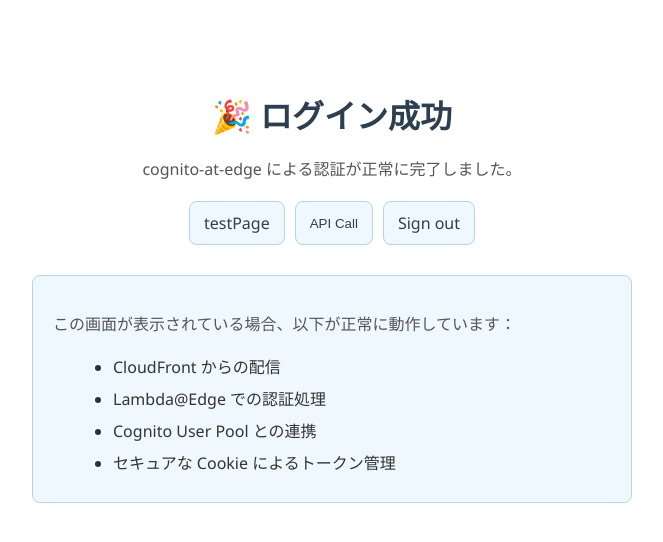
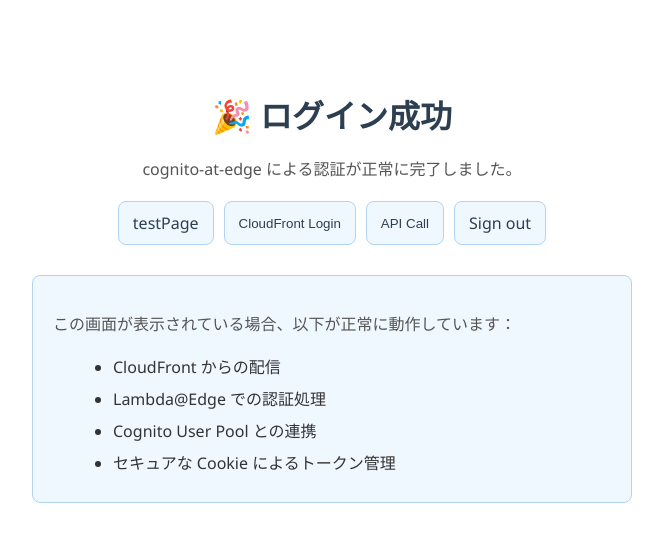
Before and after one commit to kocya-dev/sample-edge-auth, a Vue app in the folder frontend/: page /index.html in a window 1280 px wide. Shown: the top 542 px of the page, without its empty margins (308-971 px from the left). Built offline with nearby package versions, Linux system fonts and the light colour scheme; no server answers.

Commit message:
feat(auth): implement CloudFront authentication flow with popup handling

```diff
--- a/frontend/src/pages/HomePage.vue
+++ b/frontend/src/pages/HomePage.vue
@@ -1,7 +1,29 @@
 <script setup lang="ts">
+import { computed, ref } from "vue";
+
 // トップページ（ログイン成功画面）
 
 const apiBaseUrl = (import.meta.env.VITE_API_BASE_URL as string | undefined)?.replace(/\/$/, "") ?? "";
+
+const popupMessageType = "sample-edge-auth:cloudfront-auth-complete";
+const authStatus = ref("");
+const isAuthenticating = ref(false);
+
+const cloudFrontOrigin = computed(() => {
+  if (!apiBaseUrl) {
+    return "";
+  }
+
+  try {
+    return new URL(apiBaseUrl).origin;
+  } catch {
+    return "";
+  }
+});
+
+const needsCloudFrontPopupAuth = computed(
+  () => window.location.origin.startsWith("http://localhost") || window.location.origin.startsWith("https://localhost"),
+);
 
 function buildApiUrl(path: string): string {
   if (!apiBaseUrl) {
@@ -10,6 +32,76 @@ function buildApiUrl(path: string): string {
 
   const normalizedPath = path.startsWith("/") ? path : `/${path}`;
   return `${apiBaseUrl}${normalizedPath}`;
+}
+
+function openAuthPopup(targetUrl: string): Window | null {
+  const popup = window.open("about:blank", "sample-edge-auth-login", "popup=yes,width=520,height=720");
+  if (!popup) {
+    return null;
+  }
+
+  popup.name = window.location.origin;
+  popup.location.href = targetUrl;
+  return popup;
+}
+
+async function authenticateWithCloudFront(): Promise<void> {
+  if (!needsCloudFrontPopupAuth.value) {
+    authStatus.value = "CloudFront 配下で表示中のため、追加認証は不要です。";
+    return;
+  }
+
+  if (!cloudFrontOrigin.value) {
+    throw new Error("CloudFront の URL が設定されていません。");
+  }
+
+  if (isAuthenticating.value) {
+    return;
+  }
+
+  isAuthenticating.value = true;
+  authStatus.value = "CloudFront で認証しています...";
+
+  try {
+    await new Promise<void>((resolve, reject) => {
+      const popup = openAuthPopup(`${cloudFrontOrigin.value}/auth-popup-complete.html`);
+      if (!popup) {
+        reject(new Error("ポップアップを開けませんでした。"));
+        return;
+      }
+
+      const timer = window.setInterval(() => {
+        if (!popup.closed) {
+          return;
+        }
+
+        window.clearInterval(timer);
+        window.removeEventListener("message", onMessage);
+        reject(new Error("認証完了前にポップアップが閉じられました。"));
+      }, 500);
+
+      const onMessage = (event: MessageEvent) => {
+        if (event.origin !== cloudFrontOrigin.value) {
+          return;
+        }
+
+        if (event.data?.type !== popupMessageType) {
+          return;
+        }
+
+        window.clearInterval(timer);
+        window.removeEventListener("message", onMessage);
+        popup.close();
+        resolve();
+      };
+
+      window.addEventListener("message", onMessage);
+    });
+
+    authStatus.value = "CloudFront の認証 Cookie を取得しました。";
+  } finally {
+    isAuthenticating.value = false;
+  }
 }
 
 async function callApi() {
@@ -36,9 +128,14 @@ async function callApi() {
 
     <div class="actions">
       <RouterLink class="nav" to="/testPage">testPage</RouterLink>
+      <button v-if="needsCloudFrontPopupAuth" class="nav" :disabled="isAuthenticating" @click="authenticateWithCloudFront">
+        {{ isAuthenticating ? "Authenticating..." : "CloudFront Login" }}
+      </button>
       <button class="nav" @click="callApi">API Call</button>
       <a class="signout" href="/signout">Sign out</a>
     </div>
+
+    <p v-if="authStatus" class="status">{{ authStatus }}</p>
 
     <div class="info">
       <p>この画面が表示されている場合、以下が正常に動作しています：</p>
@@ -74,6 +171,7 @@ p {
 .actions {
   margin-top: 18px;
   display: flex;
+  flex-wrap: wrap;
   gap: 10px;
   justify-content: center;
 }
@@ -92,6 +190,11 @@ p {
   filter: brightness(0.98);
 }
 
+.nav:disabled {
+  opacity: 0.7;
+  cursor: wait;
+}
+
 .signout {
   display: inline-block;
   padding: 10px 14px;
@@ -104,6 +207,11 @@ p {
 
 .signout:hover {
   filter: brightness(0.98);
+}
+
+.status {
+  margin-top: 14px;
+  color: #2c3e50;
 }
 
 .info {
```
Also changed, not shown: frontend/public/auth-popup-complete.html (added, +36 -0 lines).
